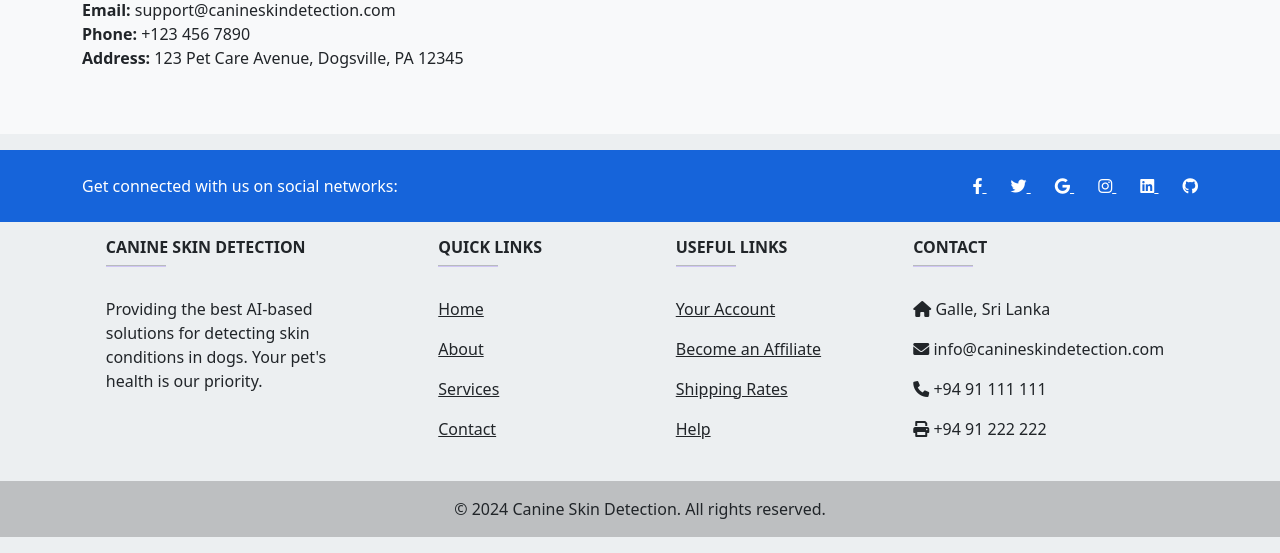
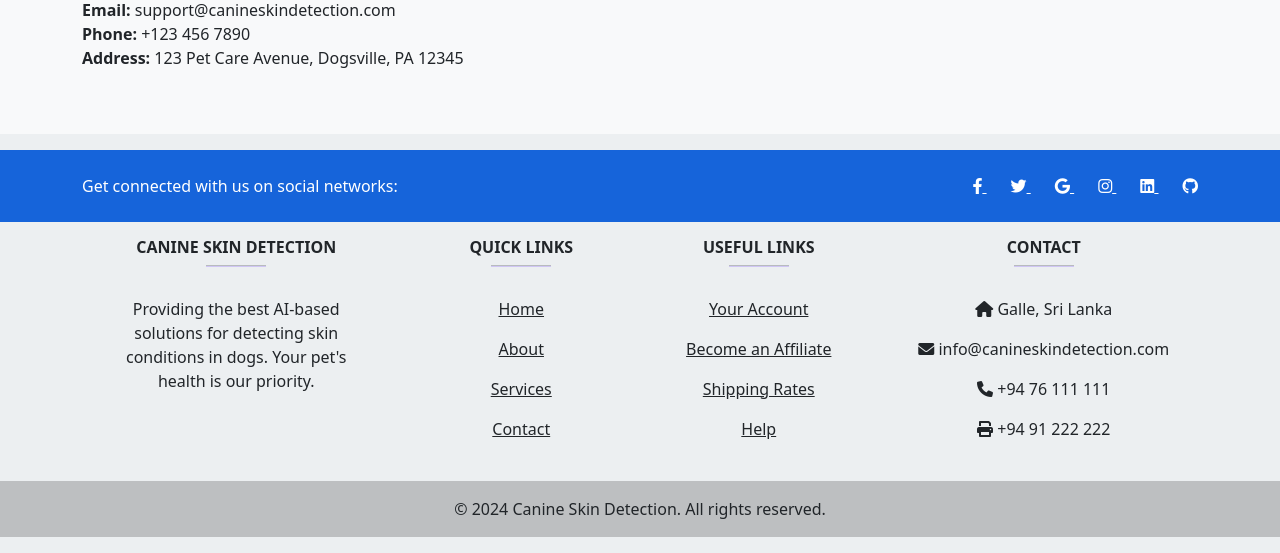
Before and after one commit to SachinthaUmayanga/Canine_Skin_Detection_System_FinalProj, a Flask app: page /about in a window 1280 px wide. Shown: the part 1034-1587 px from the top of the page. Run offline with Flask 3, Linux system fonts and the light colour scheme; some libraries are stand-ins or nearby versions.

Commit message:
Update footer.html

```diff
--- a/templates/partials/footer.html
+++ b/templates/partials/footer.html
@@ -39,7 +39,7 @@
     <div class="container">
         <div class="row mt-3">
             <!-- Grid column -->
-            <div class="col-md-3 col-lg-4 col-xl-3 mx-auto mb-4">
+            <div class="col-md-3 col-lg-4 col-xl-3 mx-auto mb-4 text-center">
                 <h6 class="text-uppercase fw-bold">Canine Skin Detection</h6>
                 <hr class="mb-4 mt-0 d-inline-block mx-auto" style="width: 60px; background-color: #7c4dff; height: 2px" />
                 <p>Providing the best AI-based solutions for detecting skin conditions in dogs. Your pet's health is our priority.</p>
@@ -47,7 +47,7 @@
             <!-- Grid column -->
 
             <!-- Quick Links column -->
-            <div class="col-md-2 col-lg-2 col-xl-2 mx-auto mb-4">
+            <div class="col-md-2 col-lg-2 col-xl-2 mx-auto mb-4 text-center">
                 <h6 class="text-uppercase fw-bold">Quick Links</h6>
                 <hr class="mb-4 mt-0 d-inline-block mx-auto" style="width: 60px; background-color: #7c4dff; height: 2px" />
                 <p><a href="{{ url_for('index') }}" class="text-dark">Home</a></p>
@@ -58,7 +58,7 @@
             <!-- Grid column -->
 
             <!-- Useful Links column -->
-            <div class="col-md-3 col-lg-2 col-xl-2 mx-auto mb-4">
+            <div class="col-md-3 col-lg-2 col-xl-2 mx-auto mb-4 text-center">
                 <h6 class="text-uppercase fw-bold">Useful Links</h6>
                 <hr class="mb-4 mt-0 d-inline-block mx-auto" style="width: 60px; background-color: #7c4dff; height: 2px" />
                 <p><a href="#" class="text-dark">Your Account</a></p>
@@ -69,12 +69,12 @@
             <!-- Grid column -->
 
             <!-- Contact column -->
-            <div class="col-md-4 col-lg-3 col-xl-3 mx-auto mb-md-0 mb-4">
+            <div class="col-md-4 col-lg-3 col-xl-3 mx-auto mb-md-0 mb-4 text-center">
                 <h6 class="text-uppercase fw-bold">Contact</h6>
                 <hr class="mb-4 mt-0 d-inline-block mx-auto" style="width: 60px; background-color: #7c4dff; height: 2px" />
                 <p><i class="fas fa-home mr-3"></i> Galle, Sri Lanka</p>
                 <p><i class="fas fa-envelope mr-3"></i> info@canineskindetection.com</p>
-                <p><i class="fas fa-phone mr-3"></i> +94 91 111 111</p>
+                <p><i class="fas fa-phone mr-3"></i> +94 76 111 111</p>
                 <p><i class="fas fa-print mr-3"></i> +94 91 222 222</p>
             </div>
             <!-- Grid column -->
```
